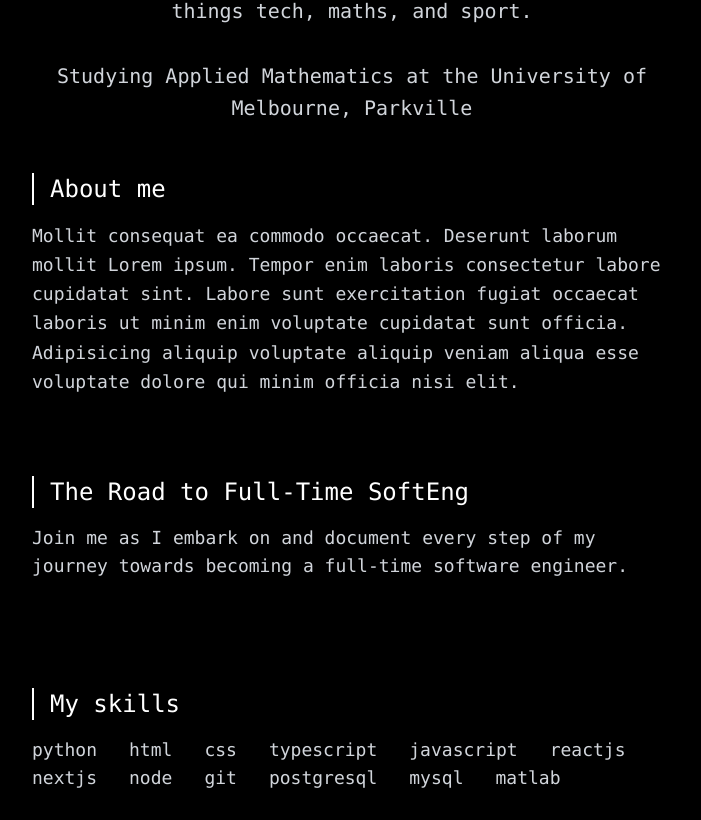
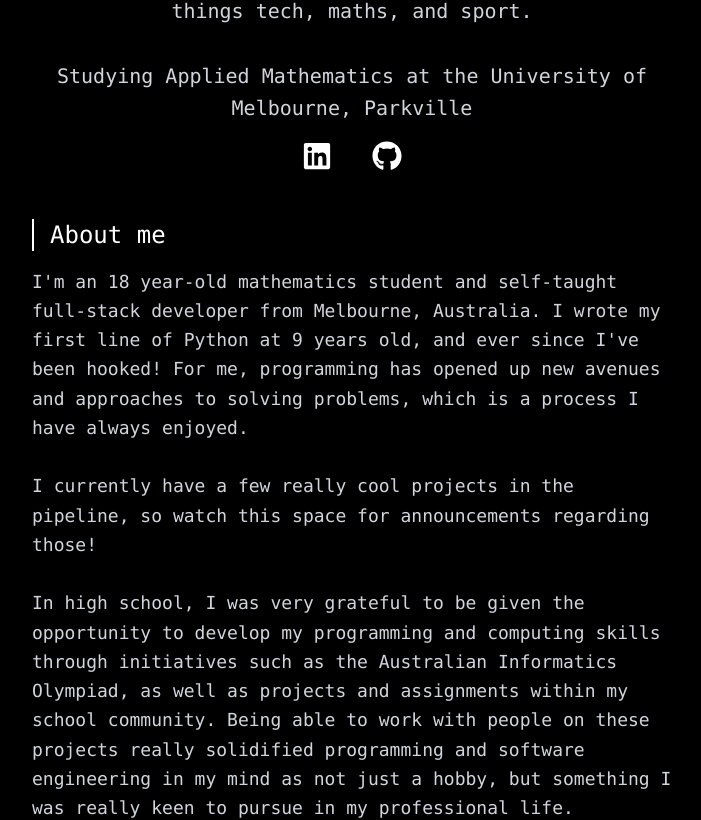
Before and after one commit to itssammurphy/portfolio, a Next.js app: page / in a window 1280 px wide. Shown: the part 648-1468 px from the top of the page, without its empty margins (288-989 px from the left). Built offline with nearby package versions, Linux system fonts and the light colour scheme; no server answers.

Commit message:
updated hero and about me text

```diff
--- a/components/public/About.tsx
+++ b/components/public/About.tsx
@@ -7,12 +7,31 @@ const About = () => {
                 About me
             </h1>
             <p className="text-lg leading-relaxed text-gray-300">
-                Mollit consequat ea commodo occaecat. Deserunt laborum mollit
-                Lorem ipsum. Tempor enim laboris consectetur labore cupidatat
-                sint. Labore sunt exercitation fugiat occaecat laboris ut minim
-                enim voluptate cupidatat sunt officia. Adipisicing aliquip
-                voluptate aliquip veniam aliqua esse voluptate dolore qui minim
-                officia nisi elit.
+                I'm an 18 year-old mathematics student and self-taught
+                full-stack developer from Melbourne, Australia. I wrote my first
+                line of Python at 9 years old, and ever since I've been hooked!
+                For me, programming has opened up new avenues and approaches to
+                solving problems, which is a process I have always enjoyed.
+                <br />
+                <br />
+                I currently have a few really cool projects in the pipeline, so
+                watch this space for announcements regarding those!
+                <br />
+                <br />
+                In high school, I was very grateful to be given the opportunity
+                to develop my programming and computing skills through
+                initiatives such as the Australian Informatics Olympiad, as well
+                as projects and assignments within my school community. Being
+                able to work with people on these projects really solidified
+                programming and software engineering in my mind as not just a
+                hobby, but something I was really keen to pursue in my
+                professional life.
+                <br />
+                <br />
+                In my software projects, I really enjoy working with artificial
+                intelligence and machine learning, as well as optimisation and
+                algorithmic problems which really force me to think of
+                outside-the-box ways to efficiently work with data.
             </p>
         </section>
     );
--- a/components/public/Hero.tsx
+++ b/components/public/Hero.tsx
@@ -1,6 +1,7 @@
 "use client";
+import { FaGithub, FaLinkedin } from "react-icons/fa";
 import Image from "next/image";
-import PostCount from "./PostCount";
+import Link from "next/link";
 
 const Hero = () => {
     return (
@@ -25,6 +26,24 @@ const Hero = () => {
                     Studying Applied Mathematics at the University of Melbourne,
                     Parkville
                 </p>
+                <div className="flex flex-row items-center justify-between w-[100px] mt-4">
+                    <Link
+                        target="_blank"
+                        href="https://www.linkedin.com/in/sam-murphy-8772b0283/"
+                        className="text-white hover:text-gray-400 transition-colors ease-in-out"
+                    >
+                        <FaLinkedin size={30} />
+                    </Link>
+                    <Link
+                        target="_blank"
+                        href="https://github.com/itssammurphy"
+                    >
+                        <FaGithub
+                            className="text-white hover:text-gray-400 transition-colors ease-in-out"
+                            size={30}
+                        />
+                    </Link>
+                </div>
             </div>
         </section>
     );
--- a/package.json
+++ b/package.json
@@ -25,6 +25,7 @@
     "react-advanced-news-ticker": "^1.0.1",
     "react-dom": "^18",
     "react-fast-marquee": "^1.6.5",
+    "react-icons": "^5.2.1",
     "sanity": "^3.50.0",
     "styled-components": "^6.1.11",
     "tailwind-merge": "^2.4.0",
```
Also changed, not shown: 1 other file (tests, documents, lock files or other folders).
